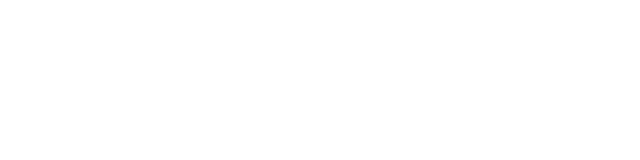
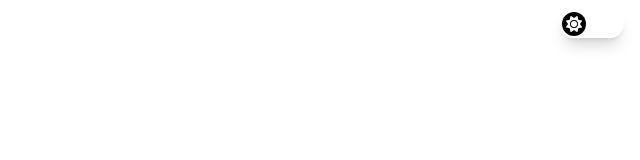
Before and after one commit to Bernardopog/portfolio, a Next.js app: page / in a window 1280 px wide. Shown: the top 160 px of the page, without its empty margins (640-1280 px from the left). Built offline with nearby package versions, Linux system fonts and the light colour scheme.

Commit message:
feat: create theme toggler and layout header

```diff
--- a/src/app/globals.css
+++ b/src/app/globals.css
@@ -31,4 +31,15 @@
   --color-shark-800: hsl(0, 0%, 27%);
   --color-shark-900: hsl(0, 0%, 24%);
   --color-shark-950: hsl(0, 0%, 15%);
+
+  --animate-moving: moving 0.3s ease-in-out;
+
+  @keyframes moving {
+    from {
+      filter: blur(2px);
+    }
+    to {
+      filter: blur(0);
+    }
+  }
 }
--- a/src/app/layout.tsx
+++ b/src/app/layout.tsx
@@ -1,6 +1,7 @@
 import type { Metadata } from "next";
 import { Inter } from "next/font/google";
 import "./globals.css";
+import Header from "@/layout/Header";
 
 const inter = Inter({
   subsets: ["latin"],
@@ -21,7 +22,10 @@ export default function RootLayout({
 }>) {
   return (
     <html lang="en">
-      <body className={`${inter.variable} h-dvh w-full`}>{children}</body>
+      <body className={`${inter.variable} h-dvh w-full`}>
+        <Header />
+        {children}
+      </body>
     </html>
   );
 }
--- /dev/null
+++ b/src/components/ThemeToggler/index.tsx
@@ -0,0 +1,55 @@
+"use client";
+
+import { useEffect, useState } from "react";
+import { FaMoon, FaSun } from "react-icons/fa6";
+
+export default function ThemeToggler() {
+  const [isDarkMode, setIsDarkMode] = useState<boolean>(false);
+
+  const [isMoving, setIsMoving] = useState<boolean>(false);
+
+  const handleThemeChange = () => {
+    const html = document.documentElement;
+    const localStorage = window.localStorage;
+
+    setIsDarkMode(!isDarkMode);
+    setIsMoving(true);
+    setTimeout(() => setIsMoving(false), 300);
+
+    if (!isDarkMode) {
+      localStorage.setItem("theme", "dark");
+      html.classList.add("dark");
+    } else {
+      localStorage.setItem("theme", "light");
+      html.classList.remove("dark");
+    }
+  };
+
+  useEffect(() => {
+    const html = document.documentElement;
+    const localStorage = window.localStorage;
+    const theme = localStorage.getItem("theme");
+
+    if (theme === "dark") {
+      setIsDarkMode(true);
+      html.classList.add("dark");
+    } else {
+      setIsDarkMode(false);
+      html.classList.remove("dark");
+    }
+  }, []);
+
+  return (
+    <button
+      className="flex items-center w-16 p-0.5 rounded-full shadow-lg border-black bg-white shadow-black/15 cursor-pointer dark:bg-black dark:border-white dark:shadow-white/15"
+      onClick={() => handleThemeChange()}
+    >
+      <div
+        className={`flex items-center justify-center size-6 rounded-full bg-black text-white duration-300 ease-in-out transition-transform dark:bg-white dark:text-black dark:translate-x-[150%]
+        ${isMoving && "animate-moving"}`}
+      >
+        {isDarkMode ? <FaMoon className="text-xl" /> : <FaSun />}
+      </div>
+    </button>
+  );
+}
--- /dev/null
+++ b/src/layout/Header/index.tsx
@@ -0,0 +1,9 @@
+import ThemeToggler from "@/components/ThemeToggler";
+
+export default function Header() {
+  return (
+    <header className="flex items-center justify-end relative top-0 z-50 w-full h-12 px-4 bg-white dark:bg-black">
+      <ThemeToggler />
+    </header>
+  );
+}
```
